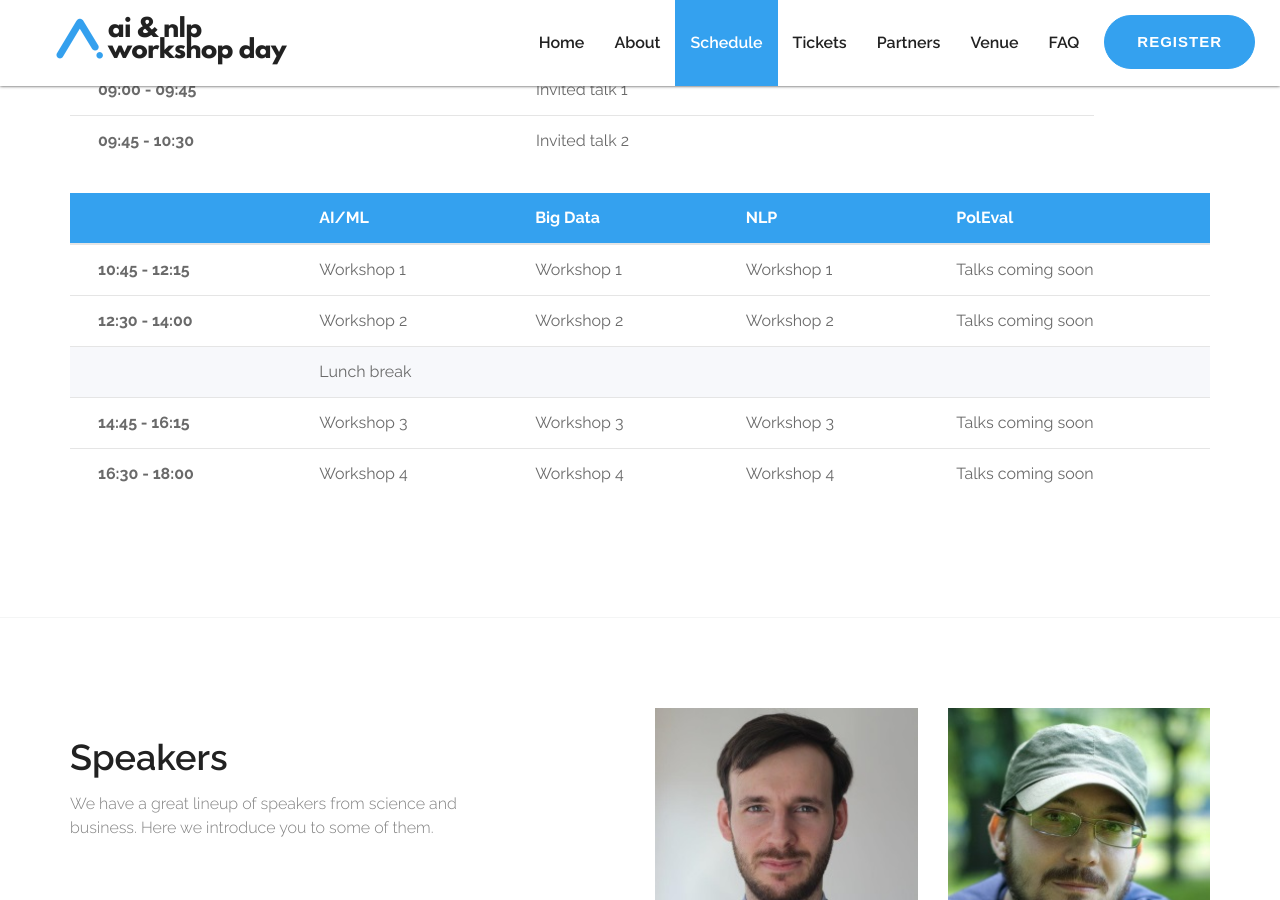
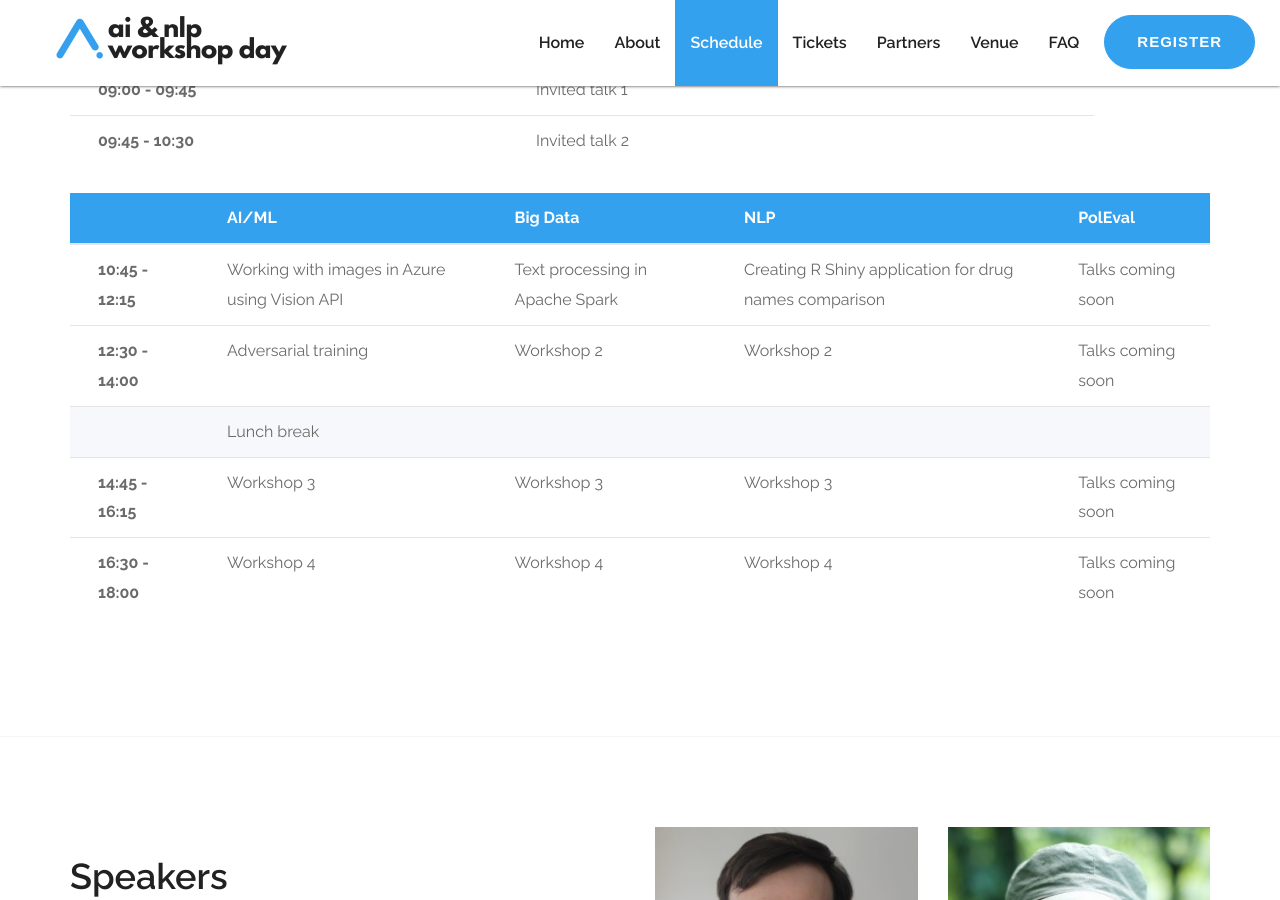
Before and after one commit to nlpday/nlpday-19, a Jekyll site: the page built from index.html, in a window 1280 px wide and 900 px high, scrolled down 2442 px. Built offline with Jekyll 4.4.1, drawn with Linux system fonts in a browser that asks for light colours; nearby versions of some CDN libraries; library files that are not in the unit come from our copies.

Commit message:
logo sigdelta, agenda

```diff
--- a/_includes/index/schedule2.html
+++ b/_includes/index/schedule2.html
@@ -27,10 +27,38 @@
 <tr> <th scope="row">09:45 - 10:30</th> <td></td><td>Invited talk 2</td> <td></td> </tr></tbody> </table>
 <table class="table">
 
-<thead> <tr style="background: #34a1ef; color: white;"> <th></th> <th>AI/ML</th> <th>Big Data</th> <th>NLP</th>
-<th>PolEval</th> </tr> </thead> <tbody> <tr> <th scope="row">10:45 - 12:15</th> <td>Workshop 1</td> <td>Workshop 1</td> <td>Workshop 1</td><td>Talks coming soon</td> </tr> <tr> <th scope="row">12:30 - 14:00</th> <td>Workshop 2</td> <td>Workshop 2</td> <td>Workshop 2</td> <td>Talks coming soon</td></tr>
-<tr class="active"> <th scope="row"></th> <td>Lunch break</td><td></td>  <td></td>
-<td></td> </tr> <tr> <th scope="row">14:45 - 16:15</th> <td>Workshop 3</td> <td>Workshop 3</td> <td>Workshop 3</td> <td>Talks coming soon</td></tr> <tr> <th scope="row">16:30 - 18:00</th> <td>Workshop 4</td> <td>Workshop 4</td> <td>Workshop 4</td> <td>Talks coming soon</td></tr>      </tbody> </table> </div>
+<thead>
+ <tr style="background: #34a1ef; color: white;"> <th></th>
+	<th>AI/ML</th>
+	<th>Big Data</th>
+	<th>NLP</th>
+    <th>PolEval</th>
+ </tr>
+</thead>
+
+ <tbody> <tr> <th scope="row">10:45 - 12:15</th>
+ 	<td>Working with images in Azure using Vision API</td>
+ 	<td>Text processing in Apache Spark</td>
+ 	<td>Creating R Shiny application for drug names comparison</td>
+ 	<td>Talks coming soon</td>
+ </tr> <tr> <th scope="row">12:30 - 14:00</th>
+ 	<td>Adversarial training</td>
+ 	<td>Workshop 2</td>
+ 	<td>Workshop 2</td>
+ 	<td>Talks coming soon</td></tr>
+<tr class="active"> <th scope="row"></th>
+	<td>Lunch break</td><td></td>  <td></td>
+<td></td> </tr> <tr> <th scope="row">14:45 - 16:15</th>
+	<td>Workshop 3</td>
+	<td>Workshop 3</td>
+	<td>Workshop 3</td>
+	<td>Talks coming soon</td>
+</tr> <tr> <th scope="row">16:30 - 18:00</th>
+	<td>Workshop 4</td>
+	<td>Workshop 4</td>
+	<td>Workshop 4</td>
+	<td>Talks coming soon</td></tr>
+</tbody> </table></div>
         </div>
     </div><!-- container end  -->
 </section>
--- a/_includes/index/sponsors.html
+++ b/_includes/index/sponsors.html
@@ -25,6 +25,11 @@
                         <div class="sponsor"> <a href="https://talkie.ai/" target="_blank"><img src="assets/img/client/talkieai.png" alt="" class="img-responsive center-block"></a> </div>
                     </div>
                 </div>
+                <div class="row">
+                    <div class="col-md-4 col-sm-4 wow fadeInUp" data-wow-delay=".2s">
+                        <div class="sponsor"> <a href="https://sigdelta.com/" target="_blank"><img src="assets/img/client/sigdelta.png" alt="" class="img-responsive center-block"></a> </div>
+                    </div>
+                </div>
             </div>
 
             <div class="col-md-6 sponsor-img-block">
```
Also changed, not shown: assets/img/client/sigdelta.png (added).
